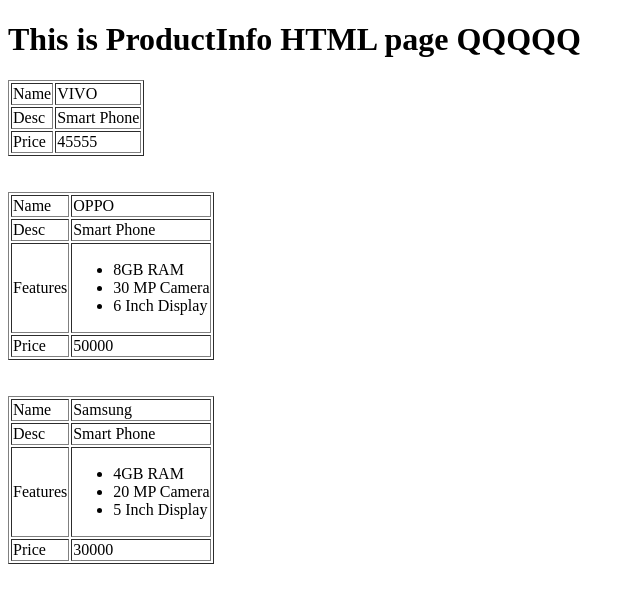
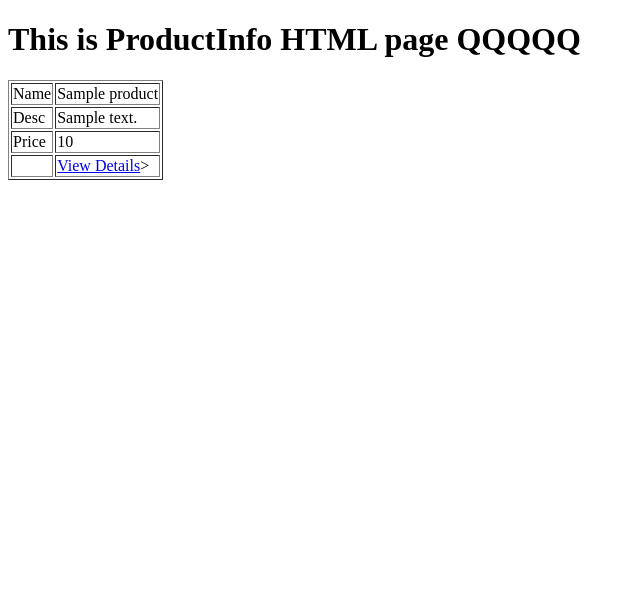
Before and after one commit to techehub/django22, a Django app: page /productList in a window 1280 px wide. Shown: the top 603 px of the page, without its empty margins (0-640 px from the left). Run offline with Django 3.2, Linux system fonts and the light colour scheme; tables that the repository leaves empty hold one stand-in row (values such as "Sample post").

Commit message:
view detail page

```diff
--- a/productinfo/templates/productInfo.html
+++ b/productinfo/templates/productInfo.html
@@ -11,17 +11,17 @@
 
     <tr>
         <td>Name</td>
-        <td>{{name}}</td>
+        <td>{{product.pname}}</td>
     </tr>
 
     <tr>
         <td>Desc</td>
-        <td>{{desc}}</td>
+        <td>{{product.desc}}</td>
     </tr>
 
     <tr>
         <td>Price</td>
-        <td>{{price}}</td>
+        <td>{{product.price}}</td>
     </tr>
 
 </table>
--- a/productinfo/templates/productList.html
+++ b/productinfo/templates/productList.html
@@ -13,7 +13,7 @@
 
     <tr>
         <td>Name</td>
-        <td>{{product.name}}</td>
+        <td>{{product.pname}}</td>
     </tr>
 
     <tr>
@@ -45,6 +45,12 @@
         <td>{{product.price}}</td>
     </tr>
 
+    <tr>
+        <td></td>
+        <td><a href="/productInfo?id={{product.id}}">View Details</a>></td>
+    </tr>
+
+
 </table>
 
 <br/>
--- a/productinfo/views.py
+++ b/productinfo/views.py
@@ -4,37 +4,33 @@
 
 from django.http import  HttpResponse
 from django.template import loader
+from .models import Product
+
 
 
 def productInfo(req):
+
+    vals =req.GET
+    pid= vals['id']
+    print (pid)
+
     template=loader.get_template("productinfo.html")
-    data= {"name": "VIVO",
-           "desc": " Smart Phone",
-           "price": 45555}
+
+    product = Product.objects.get(id=pid)
+    data= {"product":product}
+    #data={}
     return HttpResponse(template.render(data,req))
 
 
 
 def productList(req):
     template=loader.get_template("productList.html")
+
+    plist = Product.objects.all()
+
     data= {
 
-        "products": [{"name": "VIVO",
-           "desc": " Smart Phone",
-           "price": 45555},
-
-         {"name": "OPPO",
-               "desc": " Smart Phone",
-               "price": 50000,
-               "feature": ["8GB RAM", "30 MP Camera", "6 Inch Display"]},
-
-        {"name": "Samsung",
-               "desc": " Smart Phone",
-               "price": 30000,
-            "feature": ["4GB RAM", "20 MP Camera", "5 Inch Display"]},
-
-
-         ]
+        "products": plist
 
     }
     return HttpResponse(template.render(data,req))
```
Also changed, not shown: productinfo/migrations/0001_initial.py (added), productinfo/migrations/0002_product_mdate.py (added).
